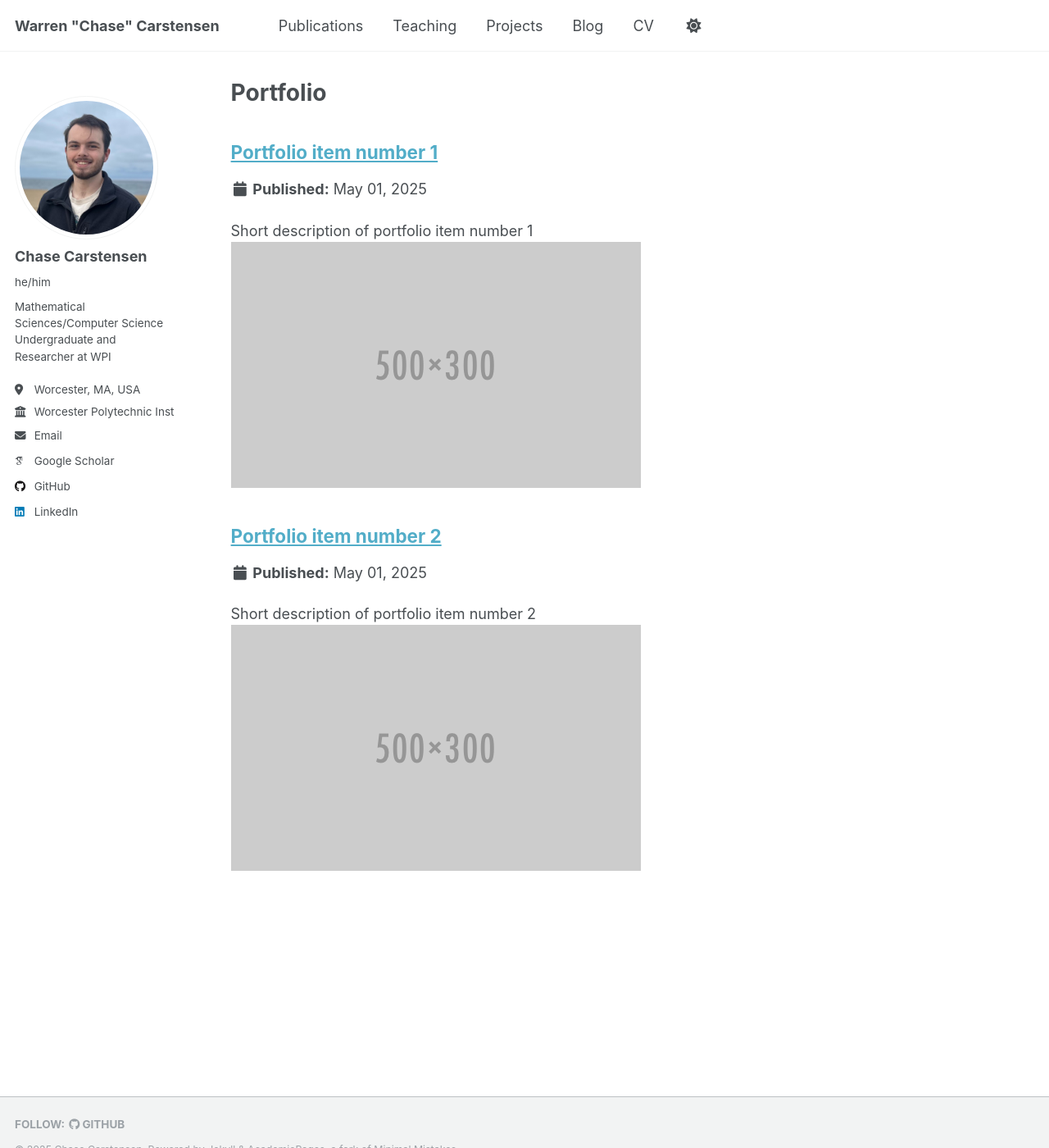
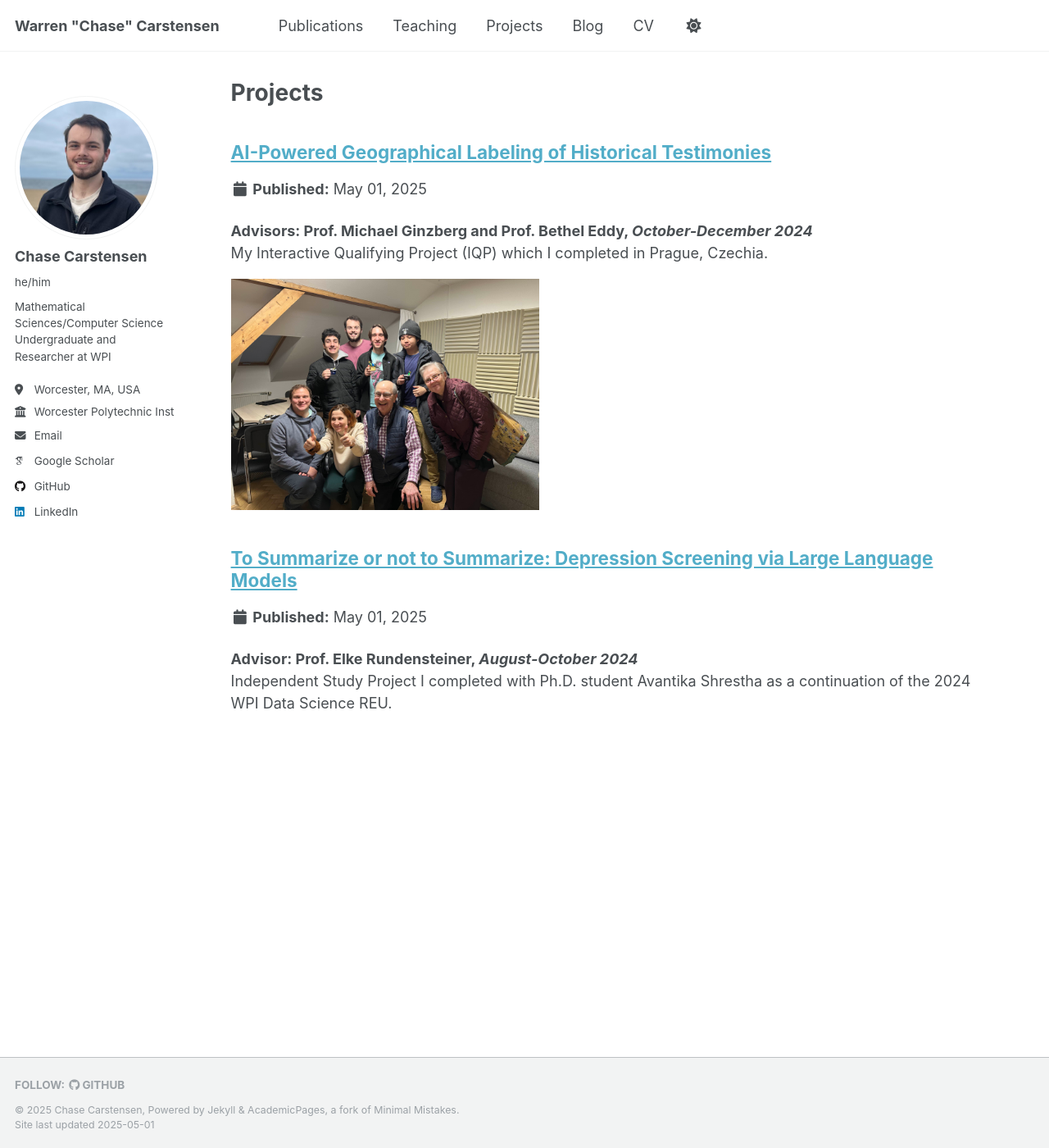
Before and after one commit to chase12803/chase12803.github.io, a Jekyll site: the page built from _pages/projects.html, in a window 1280 px wide and 1400 px high. Shown: the whole window at 82% size. Built offline with Jekyll 4.4.1, drawn with Linux system fonts in a browser that asks for light colours; some web fonts are replaced.

Commit message:
setting up project page

```diff
--- a/_config.yml
+++ b/_config.yml
@@ -219,7 +219,7 @@ collections:
   publications:
     output: true
     permalink: /:collection/:path/
-  portfolio:
+  projects:
     output: true
     permalink: /:collection/:path/
   talks:
@@ -265,10 +265,10 @@ defaults:
       author_profile: true
       share: true
       comments: true
-  # _portfolio
+  # _projects
   - scope:
       path: ""
-      type: portfolio
+      type: projects
     values:
       layout: single
       author_profile: true
--- a/_data/navigation.yml
+++ b/_data/navigation.yml
@@ -18,7 +18,7 @@ main:
     url: /teaching/
 
   - title: "Projects"
-    url: /portfolio/
+    url: /projects/
 
   - title: "Blog"
     url: /blog/
--- a/_pages/portfolio.html
+++ b/_pages/projects.html
@@ -1,13 +1,13 @@
 ---
 layout: archive
-title: "Portfolio"
-permalink: /portfolio/
+title: "Projects"
+permalink: /projects/
 author_profile: true
 ---
 
 {% include base_path %}
 
 
-{% for post in site.portfolio %}
+{% for post in site.projects reversed %}
   {% include archive-single.html %}
 {% endfor %}
--- a/_portfolio/portfolio-1.md
+++ /dev/null
@@ -1,7 +0,0 @@
----
-title: "Portfolio item number 1"
-excerpt: "Short description of portfolio item number 1<br/><img src='/images/500x300.png'>"
-collection: portfolio
----
-
-This is an item in your portfolio. It can be have images or nice text. If you name the file .md, it will be parsed as markdown. If you name the file .html, it will be parsed as HTML.
--- a/_portfolio/portfolio-2.html
+++ /dev/null
@@ -1,7 +0,0 @@
----
-title: "Portfolio item number 2"
-excerpt: "Short description of portfolio item number 2 <br/><img src='/images/500x300.png'>"
-collection: portfolio
----
-
-This is an item in your portfolio. It can be have images or nice text. If you name the file .md, it will be parsed as markdown. If you name the file .html, it will be parsed as HTML.
--- /dev/null
+++ b/_projects/a24-isp.md
@@ -0,0 +1,7 @@
+---
+title: "To Summarize or not to Summarize: Depression Screening via Large Language Models"
+excerpt: "<strong>Advisor: Prof. Elke Rundensteiner, <em>August-October 2024</em></strong><br>Independent Study Project I completed with Ph.D. student Avantika Shrestha as a continuation of the 2024 WPI Data Science REU.<br/>"
+collection: projects
+---
+
+Coming Soon
--- /dev/null
+++ b/_projects/b24-iqp.md
@@ -0,0 +1,7 @@
+---
+title: "AI-Powered Geographical Labeling of Historical Testimonies"
+excerpt: "<strong>Advisors: Prof. Michael Ginzberg and Prof. Bethel Eddy, <em>October-December 2024</em></strong><br>My Interactive Qualifying Project (IQP) which I completed in Prague, Czechia.<br/><img src='/images/groupall.jpg' width='40%' style='margin-top:2%'>"
+collection: projects
+---
+
+Coming Soon
```
Also changed, not shown: images/groupall.jpg (added).
